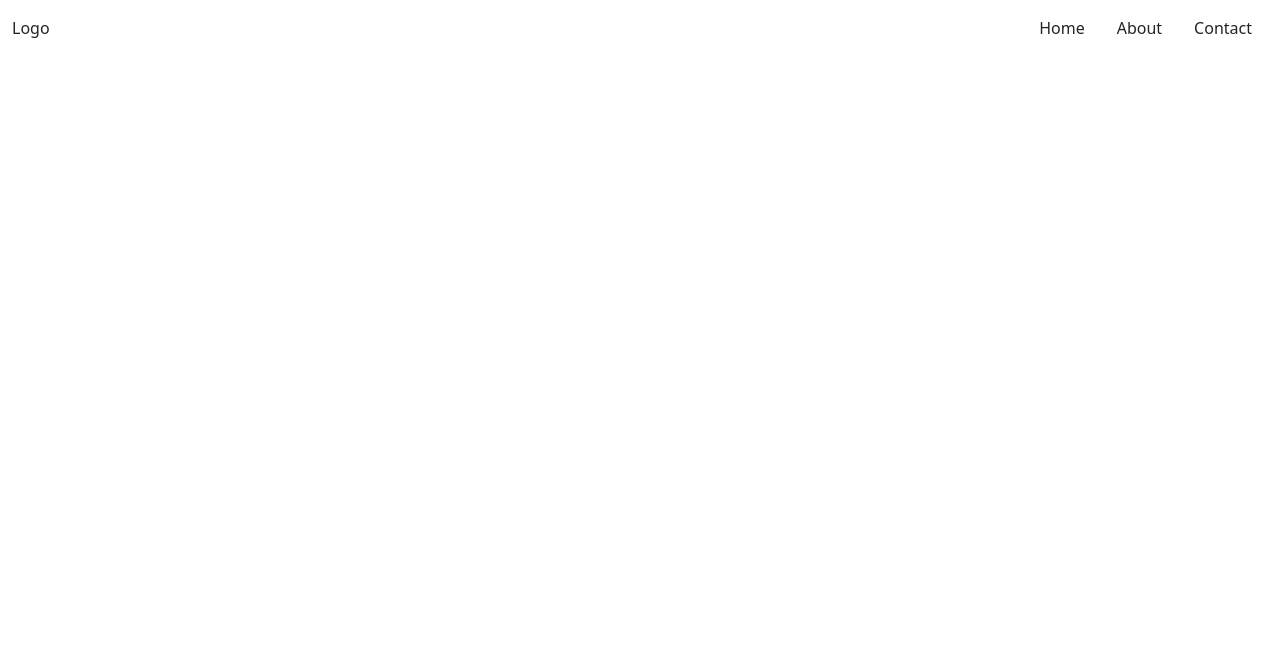
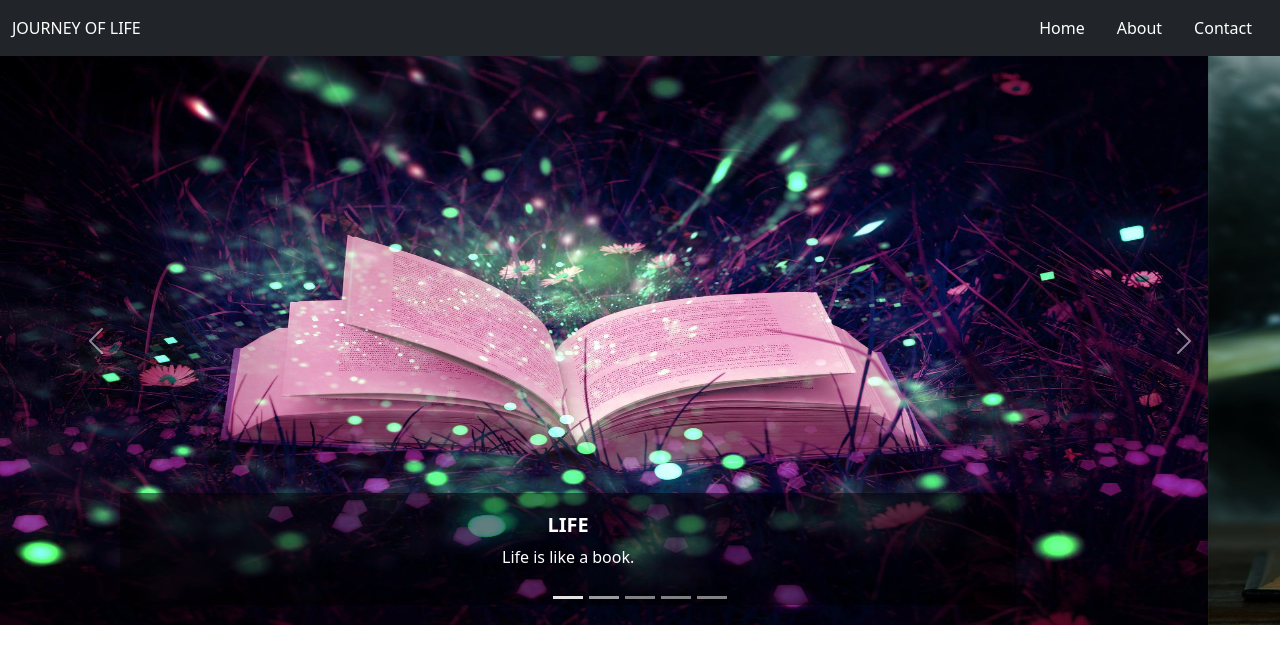
Before and after one commit to TrixyParra/carousel-practice, a plain HTML site: page index.html in a window 1280 px wide. Drawn offline with nearby package versions, Linux system fonts and the light colour scheme.

Commit message:
Added 5 images to Img folder, started and finished Carousel - added images, customized height, added captions, Changes to Navbar - made it dark, text white, changed logo/title, Two Carousel customizations on Css

```diff
--- a/css/styles.css
+++ b/css/styles.css
@@ -0,0 +1,8 @@
+.carousel-item {
+    height: 569px;
+    background-color: black;
+}
+
+.carousel-caption {
+    background-color: rgba(0, 0, 0, 0.5);
+}
--- a/index.html
+++ b/index.html
@@ -10,23 +10,80 @@
 </head>
 <body>
     <!-- Navbar -->
-    <nav class="navbar navbar-expand-lg navbar-light">
+    <nav class="navbar navbar-expand-lg navbar-dark bg-dark">
         <div class="container-fluid">
-            <a href="#" class="nav-brand text-decoration-none text-dark">
-                <span>Logo</span>
+            <a href="#" class="nav-brand text-decoration-none text-white">
+                <span>JOURNEY OF LIFE</span>
             </a>
             <!-- Toggle Button -->
             <button class="navbar-toggler" type="button" data-bs-toggle="collapse" data-bs-target="#main-nav" aria-controls="main-nav" aria-expanded="false" aria-label="toggle-navigation">
                 <span class="navbar-toggler-icon"></span>
             </button>
             <div class="collapse navbar-collapse justify-content-end align-center" id="main-nav">
-                <a href="#" class="nav-link text-dark">Home</a>
-                <a href="#" class="nav-link text-dark">About</a>
-                <a href="#" class="nav-link text-dark">Contact</a>
+                <a href="#" class="nav-link text-white">Home</a>
+                <a href="#" class="nav-link text-white">About</a>
+                <a href="#" class="nav-link text-white">Contact</a>
             </div>
         </div>
     </nav>
 
+    <!-- Carousel -->
+    <div id="carousel" class="carousel slide" data-bs-ride="carousel">
+        <!-- Indicators of how many Slides -->
+        <div class="carousel-indicators">
+          <button type="button" data-bs-target="#carousel" data-bs-slide-to="0" class="active" aria-current="true" aria-label="Slide 1"></button>
+          <button type="button" data-bs-target="#carousel" data-bs-slide-to="1" aria-label="Slide 2"></button>
+          <button type="button" data-bs-target="#carousel" data-bs-slide-to="2" aria-label="Slide 3"></button>
+          <button type="button" data-bs-target="#carousel" data-bs-slide-to="3" aria-label="Slide 4"></button>
+          <button type="button" data-bs-target="#carousel" data-bs-slide-to="4" aria-label="Slide 5"></button>
+        </div>
+        <!-- Images and Captions -->
+        <div class="carousel-inner">
+          <div class="carousel-item active">
+            <img src="img/open-book.jpg" class="d-block w-100 h-100" alt="Open Book">
+            <div class="carousel-caption d-none d-md-block">
+              <h5 class="fw-bold">LIFE</h5>
+              <p>Life is like a book.</p>
+            </div>
+          </div>
+          <div class="carousel-item">
+            <img src="img/stormy-day.jpg" class="d-block w-100 h-100" alt="Stormy Day">
+            <div class="carousel-caption d-none d-md-block">
+              <p>Like a plot of a story, there can be moments in life that can be filled with struggles, hardships, and obstacles.</p>
+            </div>
+          </div>
+          <div class="carousel-item">
+            <img src="img/umbrella.jpg" class="d-block w-100 h-100" alt="Walking in the rain">
+            <div class="carousel-caption d-none d-md-block">
+              <p>Through those experiences, you learn to get through and overcome those moments of hardship.
+              </p>
+            </div>
+          </div>
+          <div class="carousel-item">
+            <img src="img/balloons.jpg" class="d-block w-100 h-100" alt="Sunny day holding ballons">
+            <div class="carousel-caption d-none d-md-block">
+              <p>There are also great moments filled with joy and happiness. Turn the page to a new day, a fresh start, a new beginning.
+              </p>
+            </div>
+          </div>
+          <div class="carousel-item">
+            <img src="img/standing-book.jpg" class="d-block w-100 h-100" alt="A book in half a cloudy day and half a sunny day">
+            <div class="carousel-caption d-none d-md-block">
+              <p>Life is a journey. It is filled with chapters full of good and bad moments that shape you and your experiences. How you go about each moment in your life is up to you. It's your story, live it the best way you can!
+              </p>
+            </div>
+          </div>
+        </div>
+        <!-- Previous and Next Buttons -->
+        <button class="carousel-control-prev" type="button" data-bs-target="#carousel" data-bs-slide="prev">
+          <span class="carousel-control-prev-icon" aria-hidden="true"></span>
+          <span class="visually-hidden">Previous</span>
+        </button>
+        <button class="carousel-control-next" type="button" data-bs-target="#carousel" data-bs-slide="next">
+          <span class="carousel-control-next-icon" aria-hidden="true"></span>
+          <span class="visually-hidden">Next</span>
+        </button>
+      </div>
 
     <script src="https://cdn.jsdelivr.net/npm/bootstrap@5.1.3/dist/js/bootstrap.bundle.min.js" integrity="sha384-ka7Sk0Gln4gmtz2MlQnikT1wXgYsOg+OMhuP+IlRH9sENBO0LRn5q+8nbTov4+1p" crossorigin="anonymous"></script>
 </body>
```
Also changed, not shown: img/balloons.jpg (added), img/open-book.jpg (added), img/standing-book.jpg (added), img/stormy-day.jpg (added), img/umbrella.jpg (added).
